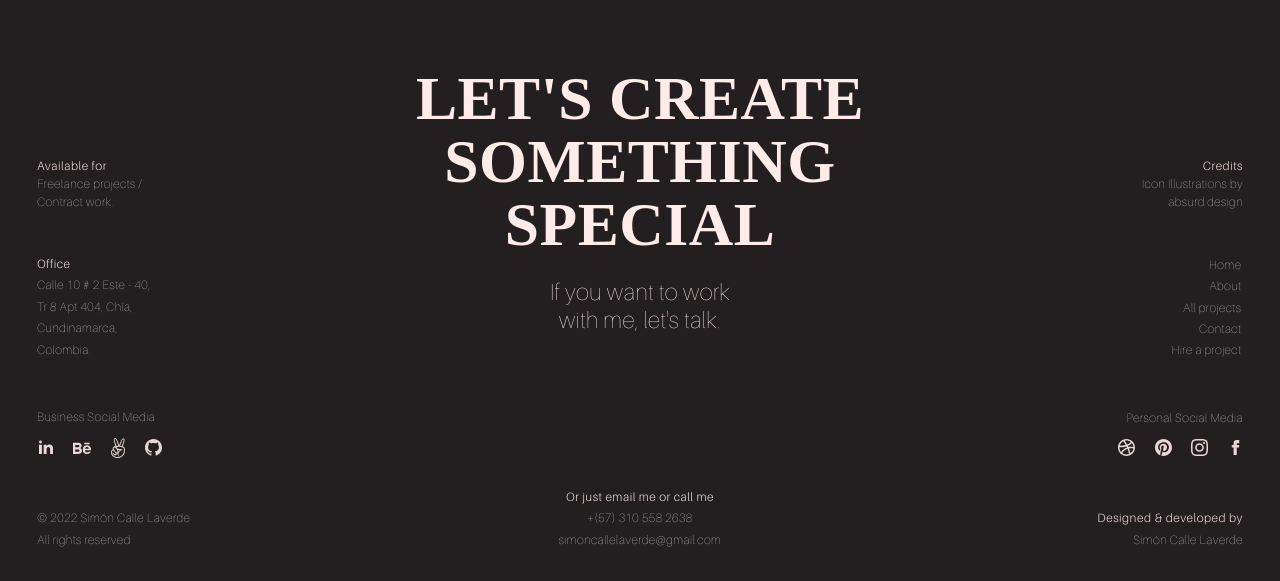
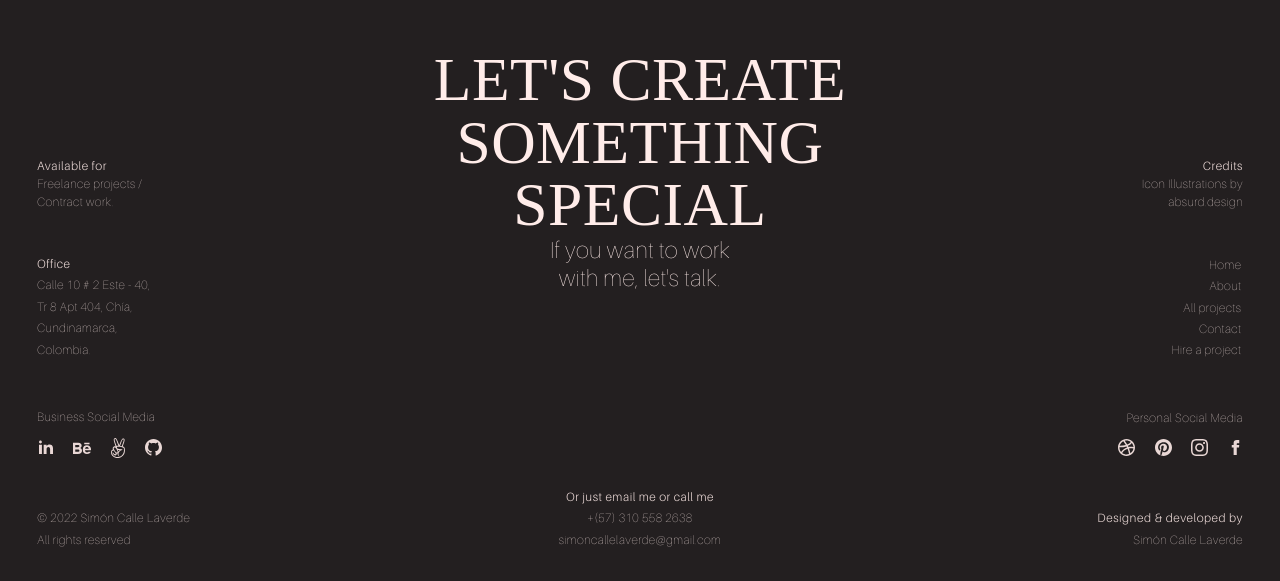
Before and after one commit to SimonCalleLaverde/project-x-2022-next-js, a Next.js app: page /about in a window 1280 px wide. Shown: the part 1659-2240 px from the top of the page. Built offline with nearby package versions, Linux system fonts and the light colour scheme.

Commit message:
*
-- Missing "Footer's Nav" and "Footer's Middle Text" to more accurate match.

```diff
--- a/styles/theme.scss
+++ b/styles/theme.scss
@@ -93,6 +93,9 @@ h1, h2, h3, h4, h5, h6 {
 }
 .text-intro, .text-huge {
   font-size:2.85rem;
+
+  font-weight:500;//New
+
 }
 .text-intro {
   line-height:1.19;
@@ -356,9 +359,11 @@ footer {
     > div {
       pointer-events:none;//From "row", To All Elements Inside <a>
       h1, h2, h3, h4, h5, h6 {
-        margin-bottom:0;////New//Temporary
+        margin-top:0;//New//Temporary
+        margin-bottom:0;//New//Temporary
       }
       p {
+        margin-top:0;//New//Temporary
         font-size:23px;
         line-height:1.2;
       }
@@ -471,7 +476,7 @@ footer {
         padding-left:3.7px;//New
         > span {
           &::before {
-            top:-3px;//Was -2.8px
+            top:-2.9px;//Was -2.8px
           }
         }
       }
```
